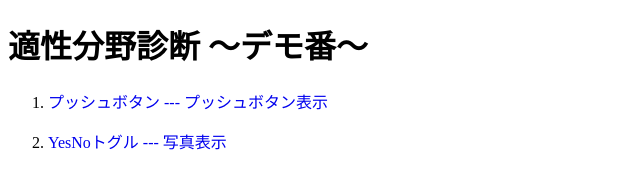
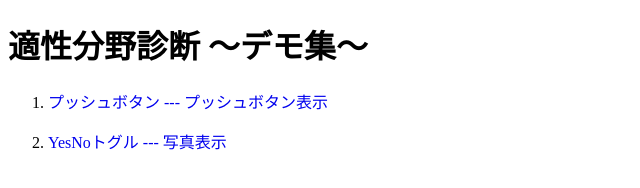
Before and after one commit to oomutaIT/mysite, a plain HTML site: page index.html in a window 1280 px wide. Shown: the full height of the page, 0-640 px from the left. Drawn offline with Linux system fonts and the light colour scheme.

Commit message:
Update index.html

```diff
--- a/index.html
+++ b/index.html
@@ -17,7 +17,7 @@
 </head>
 
 <body>
-  <h1>適性分野診断 ～デモ番～</h1>
+  <h1>適性分野診断 ～デモ集～</h1>
 
   <ol>
     <li><a href="PushButton/index.html">プッシュボタン --- プッシュボタン表示</a></li>
```
